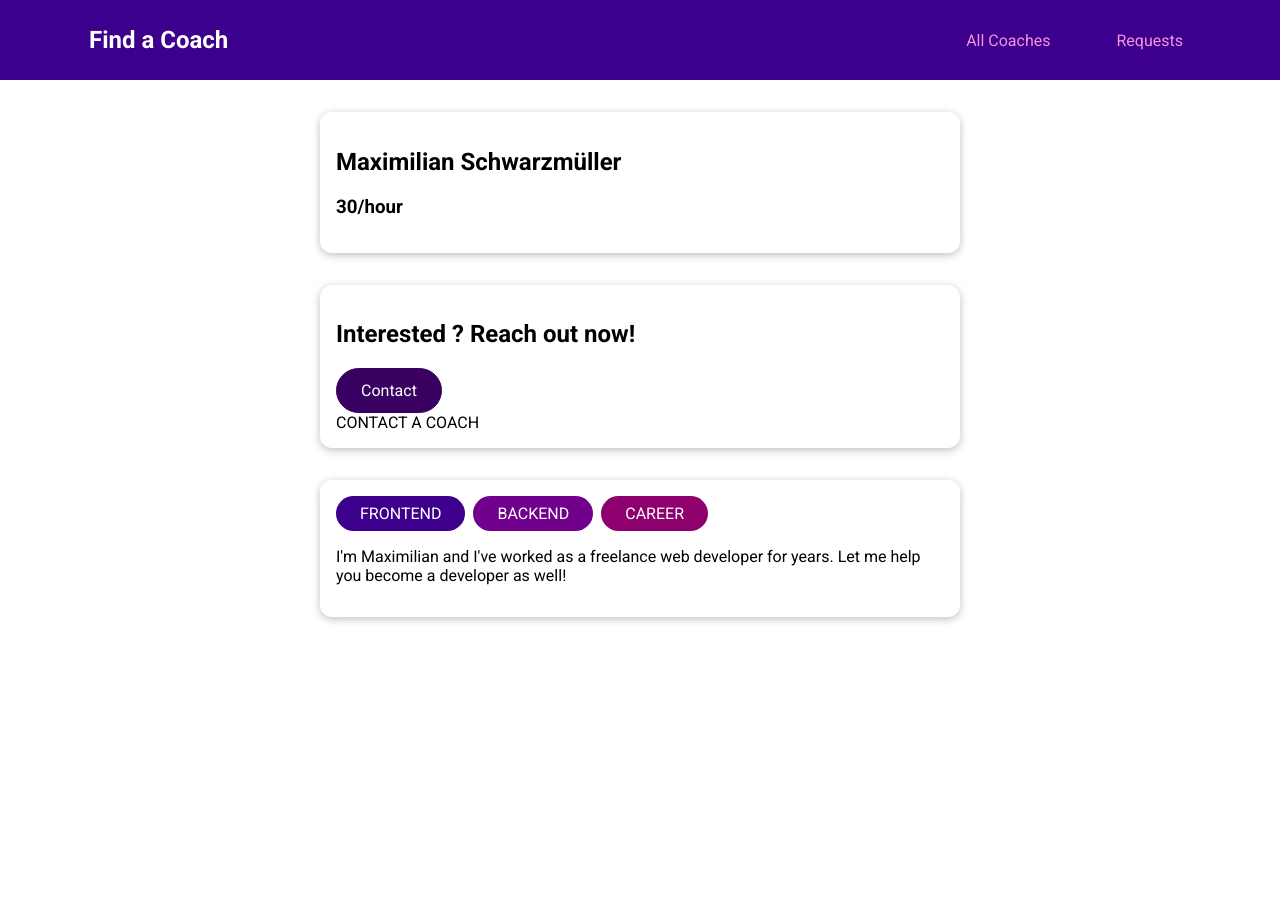
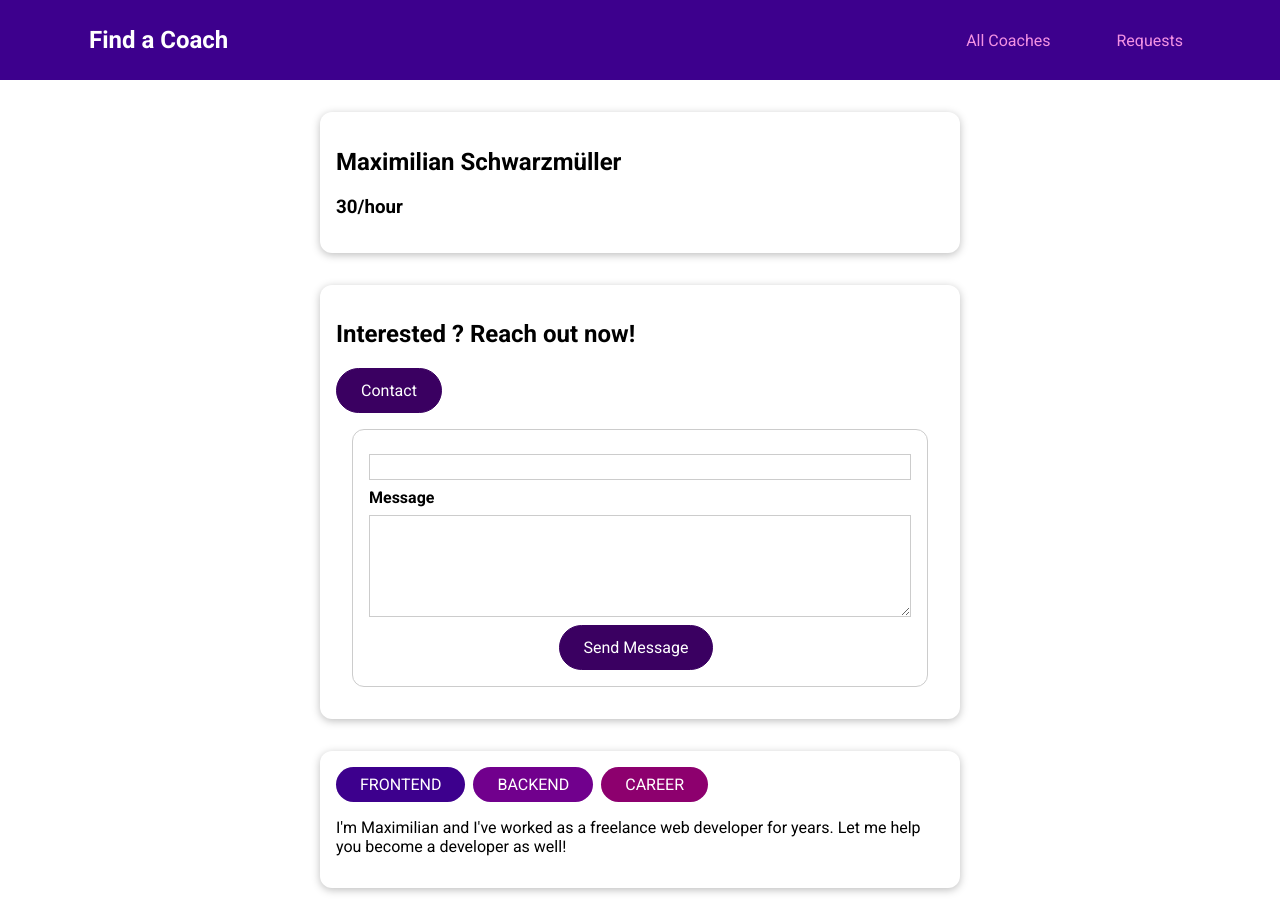
Before and after one commit to Alexinoo/vue-coach-finder-complete-project, a Vue app: page /coaches/c1/contact in a window 1280 px wide. Before the commit the page ends 800 px from the top, so only its background shows below. Built offline with nearby package versions, Linux system fonts and the light colour scheme.

Commit message:
Added contact form and validated the inputs

```diff
--- a/src/pages/requests/ContactCoach.vue
+++ b/src/pages/requests/ContactCoach.vue
@@ -1,12 +1,89 @@
 <template>
-CONTACT A COACH
+    <form @submit.prevent="submitForm">
+        <div class="form-control">
+            <label for="email"></label>
+            <input type="email" name="email" id="email" v-model.trim="email" />
+        </div>
+
+        <div class="form-control">
+            <label for="message">Message</label>
+            <textarea rows="5" id="message" v-model.trim="message"> </textarea>
+        </div>
+
+
+        <p class="errors" v-if="!formIsValid">Please enter a valid email and a non empty message</p>
+
+        <div class="actions">
+            <base-button>Send Message</base-button>
+        </div>
+
+    </form>
 </template>
 
 <script>
 export default {
+    data(){
+        return {
+            email : '',
+            message : '',
+            formIsValid : true
+        }
+    },
+    methods : {
+        submitForm (){
+            this.formIsValid = true
 
+            if(this.email ==='' || !this.email.includes('@') || this.message === ''){
+                this.formIsValid = false
+                return;
+            }
+        }
+    }
 }
 </script>
 
 <style scoped>
+
+
+form {
+    margin: 1rem;
+    border: 1px solid #ccc;
+    border-radius: 12px;
+    padding: 1rem;
+}
+
+.form-control {
+    margin: 0.5rem 0;
+}
+
+label {
+    font-weight: bold;
+    margin-bottom: 0.5rem;
+    display: block;
+}
+
+input,
+textarea {
+    display: block;
+    width: 100%;
+    font: inherit;
+    border: 1px solid #ccc;
+    padding: 0.15rem;
+}
+
+input:focus,
+textarea:focus {
+    border-color: #3d008d;
+    background-color: #faf6ff;
+    outline: none;
+}
+
+.errors {
+    font-weight: bold;
+    color: red;
+}
+
+.actions {
+    text-align: center;
+}
 </style>
```
